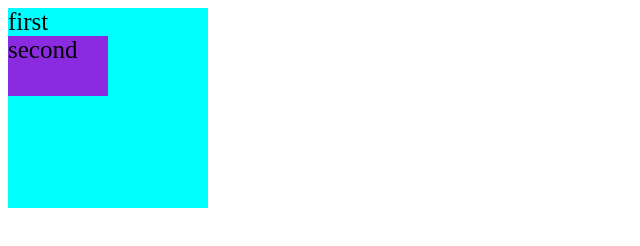
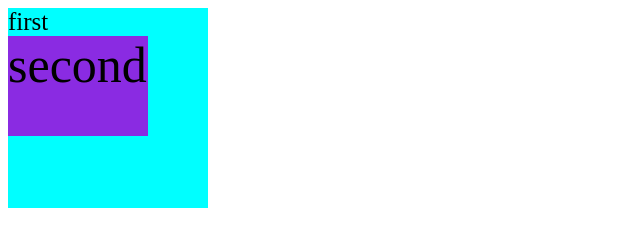
Before and after one commit to Anand7388/CSS-BASIC-TO-ADVANCE, a plain HTML site: page EM-units/index.html in a window 1280 px wide. Shown: the whole page, without its empty margins (0-640 px from the left). Drawn offline with Linux system fonts and the light colour scheme.

Commit message:
EM relative units

```diff
--- a/relative-units/index.html
+++ b/EM-units/index.html
@@ -3,20 +3,22 @@
 <head>
     <meta charset="UTF-8">
     <meta name="viewport" content="width=device-width, initial-scale=1.0">
-    <title>relative percentage units </title>
+    <title>EM relative units</title>
     <style>
+        .body {
+            font-size: 100px;
+        }
         #first {
             height: 200px;
             width: 200px;
             background-color: aqua;
             font-size: 25px;
-
         }
         #second {
             background-color: blueviolet;
-            width: 50%;
-            height: 30%;
-
+            width: 70%;
+            height: 50%;
+            font-size: 2em;
 
         }
     </style>
@@ -26,6 +28,7 @@
         first
         <div id="second">
             second
+
         </div>
     </div>
 
```
